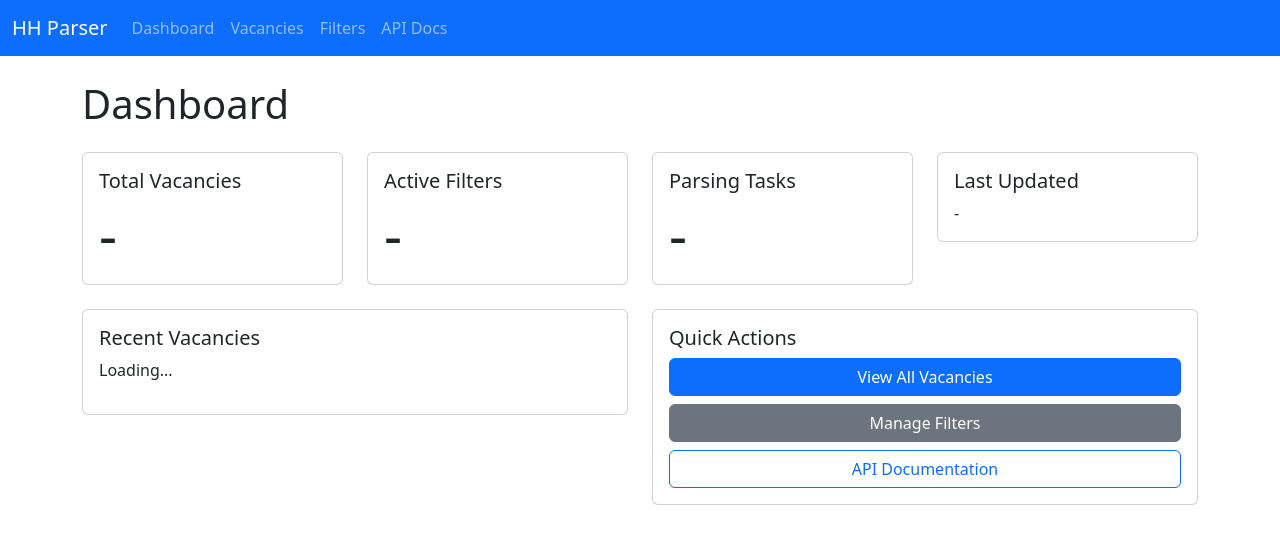
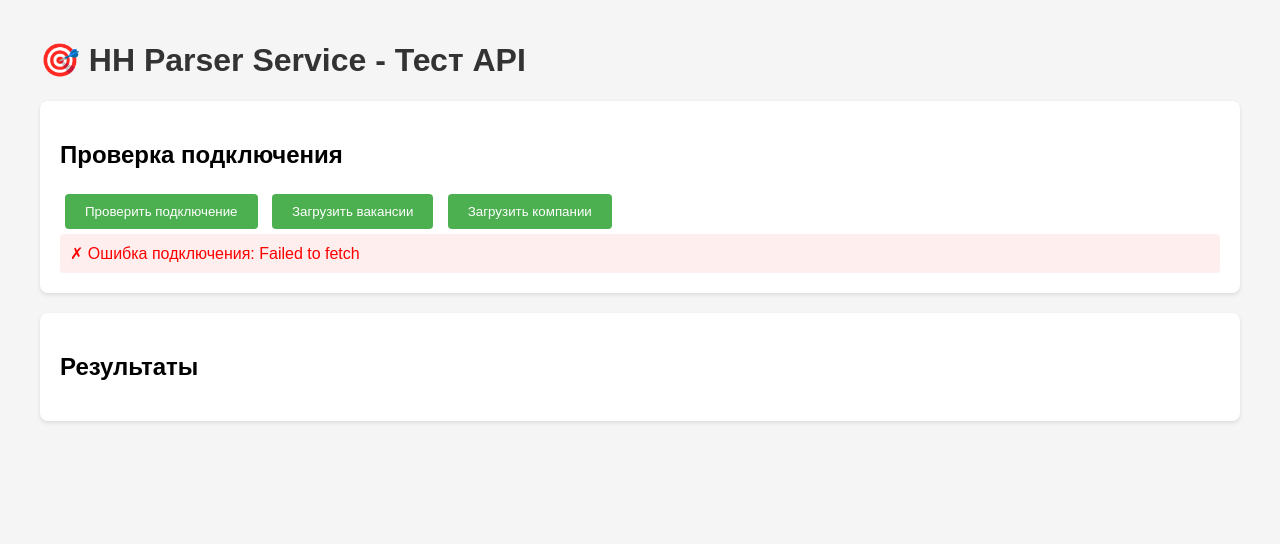
Before and after one commit to agore-ui/hh-parser-service, a Python web app: template app/templates/index.html in a window 1280 px wide. Shown: the top 544 px of the page. Run offline with Jinja, Linux system fonts and the light colour scheme; the template is opened without the code that fills it, so the values that code supplies are empty.

Commit message:
Fix CORS, update endpoints and add web UI
- Add CORS middleware to main.py for web interface support
- Rewrite vacancies.py with correct syntax and error handling
- Simplify companies.py endpoints
- Add test web interface (index.html)
- Add schema aliases for backward compatibility
- Fix all import errors

```diff
--- a/app/templates/index.html
+++ b/app/templates/index.html
@@ -1,101 +1,165 @@
-{% extends "base.html" %}
+<!DOCTYPE html>
+<html lang="ru">
+<head>
+    <meta charset="UTF-8">
+    <meta name="viewport" content="width=device-width, initial-scale=1.0">
+    <title>HH Parser - Тест API</title>
+    <style>
+        body {
+            font-family: Arial, sans-serif;
+            max-width: 1200px;
+            margin: 0 auto;
+            padding: 20px;
+            background: #f5f5f5;
+        }
+        .container {
+            background: white;
+            padding: 20px;
+            border-radius: 8px;
+            box-shadow: 0 2px 4px rgba(0,0,0,0.1);
+            margin-bottom: 20px;
+        }
+        h1 { color: #333; }
+        button {
+            background: #4CAF50;
+            color: white;
+            padding: 10px 20px;
+            border: none;
+            border-radius: 4px;
+            cursor: pointer;
+            margin: 5px;
+        }
+        button:hover { background: #45a049; }
+        .vacancy {
+            border: 1px solid #ddd;
+            padding: 15px;
+            margin: 10px 0;
+            border-radius: 4px;
+        }
+        .vacancy h3 { margin: 0 0 10px 0; color: #2196F3; }
+        .error { color: red; padding: 10px; background: #fee; border-radius: 4px; }
+        .success { color: green; padding: 10px; background: #efe; border-radius: 4px; }
+        .loading { color: blue; }
+    </style>
+</head>
+<body>
+    <h1>🎯 HH Parser Service - Тест API</h1>
 
-{% block title %}Dashboard - HH Parser Service{% endblock %}
+    <div class="container">
+        <h2>Проверка подключения</h2>
+        <button onclick="testConnection()">Проверить подключение</button>
+        <button onclick="loadVacancies()">Загрузить вакансии</button>
+        <button onclick="loadCompanies()">Загрузить компании</button>
+        <div id="status"></div>
+    </div>
 
-{% block content %}
-<div class="row">
-    <div class="col-12">
-        <h1 class="mb-4">Dashboard</h1>
+    <div class="container">
+        <h2>Результаты</h2>
+        <div id="results"></div>
     </div>
-</div>
 
-<div class="row">
-    <div class="col-md-3">
-        <div class="card">
-            <div class="card-body">
-                <h5 class="card-title">Total Vacancies</h5>
-                <p class="card-text display-4" id="totalVacancies">-</p>
-            </div>
-        </div>
-    </div>
-    <div class="col-md-3">
-        <div class="card">
-            <div class="card-body">
-                <h5 class="card-title">Active Filters</h5>
-                <p class="card-text display-4" id="activeFilters">-</p>
-            </div>
-        </div>
-    </div>
-    <div class="col-md-3">
-        <div class="card">
-            <div class="card-body">
-                <h5 class="card-title">Parsing Tasks</h5>
-                <p class="card-text display-4" id="parsingTasks">-</p>
-            </div>
-        </div>
-    </div>
-    <div class="col-md-3">
-        <div class="card">
-            <div class="card-body">
-                <h5 class="card-title">Last Updated</h5>
-                <p class="card-text" id="lastUpdated">-</p>
-            </div>
-        </div>
-    </div>
-</div>
+    <script>
+        // API URL - ВАЖНО! Это должен быть адрес вашего сервера
+        const API_URL = 'http://45.159.209.10:8001/api/v1';
 
-<div class="row mt-4">
-    <div class="col-md-6">
-        <div class="card">
-            <div class="card-body">
-                <h5 class="card-title">Recent Vacancies</h5>
-                <div id="recentVacancies">
-                    <p>Loading...</p>
-                </div>
-            </div>
-        </div>
-    </div>
-    <div class="col-md-6">
-        <div class="card">
-            <div class="card-body">
-                <h5 class="card-title">Quick Actions</h5>
-                <div class="d-grid gap-2">
-                    <a href="/ui/vacancies" class="btn btn-primary">View All Vacancies</a>
-                    <a href="/ui/filters" class="btn btn-secondary">Manage Filters</a>
-                    <a href="/docs" target="_blank" class="btn btn-outline-primary">API Documentation</a>
-                </div>
-            </div>
-        </div>
-    </div>
-</div>
+        function showStatus(message, type = 'info') {
+            const statusDiv = document.getElementById('status');
+            statusDiv.innerHTML = `<div class="${type}">${message}</div>`;
+        }
 
-<script>
-    async function loadDashboard() {
-        try {
-            const vacanciesResp = await fetch('/api/v1/vacancies?limit=1000');
-            const vacanciesData = await vacanciesResp.json();
-            document.getElementById('totalVacancies').textContent = vacanciesData.total || 0;
+        function showResults(html) {
+            document.getElementById('results').innerHTML = html;
+        }
 
-            const filtersResp = await fetch('/api/v1/vacancies/filters');
-            const filtersData = await filtersResp.json();
-            document.getElementById('activeFilters').textContent = filtersData.length || 0;
+        async function testConnection() {
+            showStatus('Проверка подключения...', 'loading');
+            try {
+                const response = await fetch(`${API_URL}/../health`);
+                const data = await response.json();
+                showStatus('✓ Подключение успешно! ' + JSON.stringify(data), 'success');
+            } catch (error) {
+                showStatus('✗ Ошибка подключения: ' + error.message, 'error');
+            }
+        }
 
-            document.getElementById('lastUpdated').textContent = new Date().toLocaleString('ru-RU');
+        async function loadVacancies() {
+            showStatus('Загрузка вакансий...', 'loading');
+            showResults('');
 
-            if (vacanciesData.items && vacanciesData.items.length > 0) {
-                const recentHTML = vacanciesData.items.slice(0, 5).map(v =>
-                    `<div class="border-bottom py-2">
-                        <a href="${v.url}" target="_blank" class="text-decoration-none">${v.title}</a>
-                        <br><small class="text-muted">${v.employer_name || 'No company'}</small>
-                    </div>`
-                ).join('');
-                document.getElementById('recentVacancies').innerHTML = recentHTML;
+            try {
+                const response = await fetch(`${API_URL}/vacancies?limit=10`);
+
+                if (!response.ok) {
+                    throw new Error(`HTTP ${response.status}: ${response.statusText}`);
+                }
+
+                const vacancies = await response.json();
+
+                if (vacancies.length === 0) {
+                    showStatus('Вакансий не найдено', 'error');
+                    showResults('<p>База данных пуста. Запустите парсинг!</p>');
+                    return;
+                }
+
+                showStatus(`✓ Загружено вакансий: ${vacancies.length}`, 'success');
+
+                let html = '';
+                vacancies.forEach(v => {
+                    const salary = v.salary_from || v.salary_to
+                        ? `${v.salary_from || '?'} - ${v.salary_to || '?'} ${v.salary_currency || ''}`
+                        : 'Не указана';
+
+                    html += `
+                        <div class="vacancy">
+                            <h3>${v.title}</h3>
+                            <p><strong>ID:</strong> ${v.id} | <strong>HH ID:</strong> ${v.hh_id}</p>
+                            <p><strong>Зарплата:</strong> ${salary}</p>
+                            <p><strong>Статус:</strong> ${v.status}</p>
+                            <p><strong>Регион:</strong> ${v.region || 'N/A'}</p>
+                        </div>
+                    `;
+                });
+
+                showResults(html);
+
+            } catch (error) {
+                showStatus('✗ Ошибка: ' + error.message, 'error');
+                console.error('Полная ошибка:', error);
             }
-        } catch (error) {
-            console.error('Error loading dashboard:', error);
         }
-    }
 
-    loadDashboard();
-</script>
-{% endblock %}
+        async function loadCompanies() {
+            showStatus('Загрузка компаний...', 'loading');
+            showResults('');
+
+            try {
+                const response = await fetch(`${API_URL}/companies?limit=10`);
+
+                if (!response.ok) {
+                    throw new Error(`HTTP ${response.status}`);
+                }
+
+                const companies = await response.json();
+
+                showStatus(`✓ Загружено компаний: ${companies.length}`, 'success');
+
+                let html = '<ul>';
+                companies.forEach(c => {
+                    html += `<li><strong>${c.name}</strong> (HH ID: ${c.hh_id})</li>`;
+                });
+                html += '</ul>';
+
+                showResults(html);
+
+            } catch (error) {
+                showStatus('✗ Ошибка: ' + error.message, 'error');
+            }
+        }
+
+        // Автоматическая проверка при загрузке
+        window.onload = () => {
+            testConnection();
+        };
+    </script>
+</body>
+</html>
```
Also changed, not shown: app/api/endpoints/vacancies.py (+65 -182 lines), app/schemas.py (+19 -0 lines).
